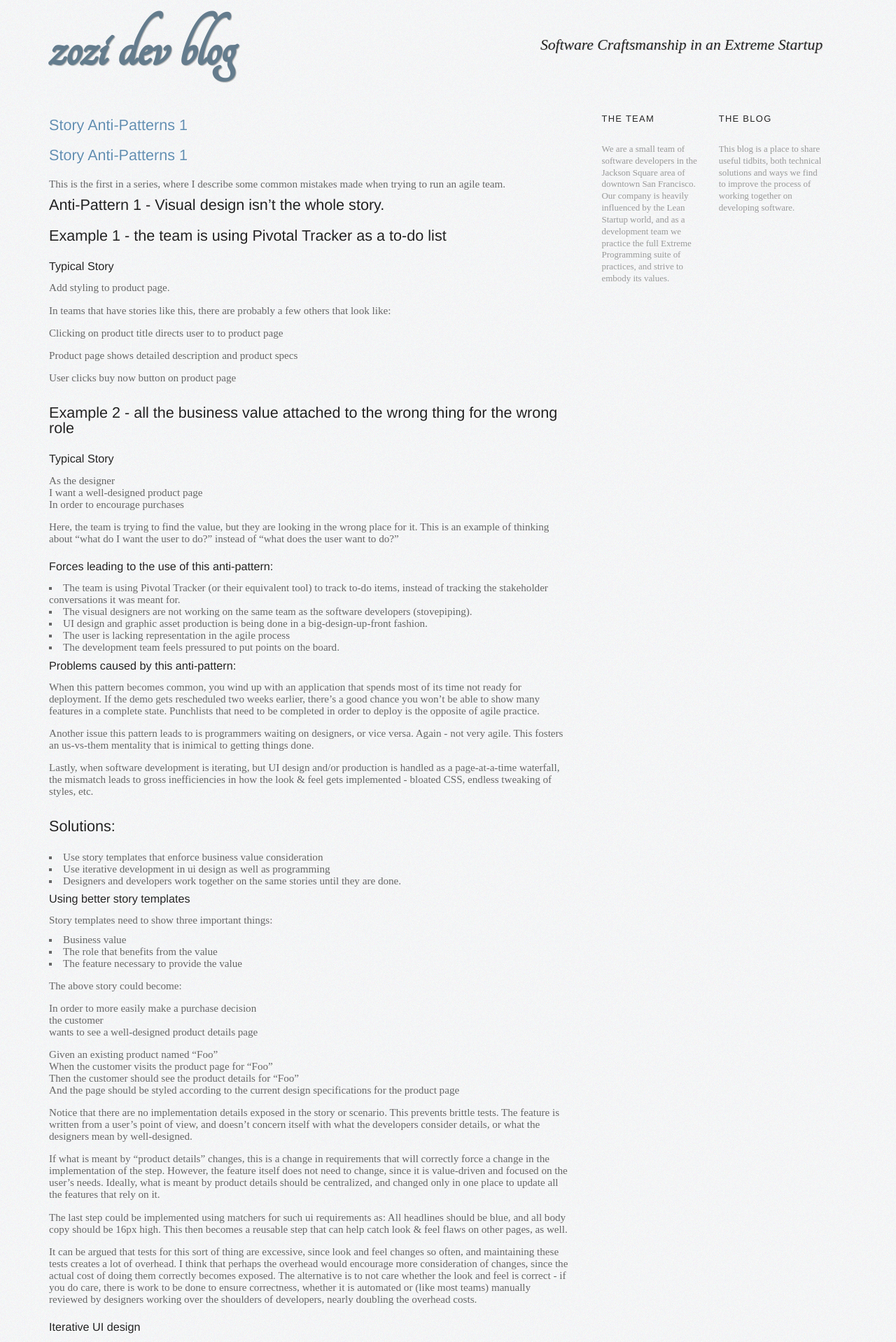
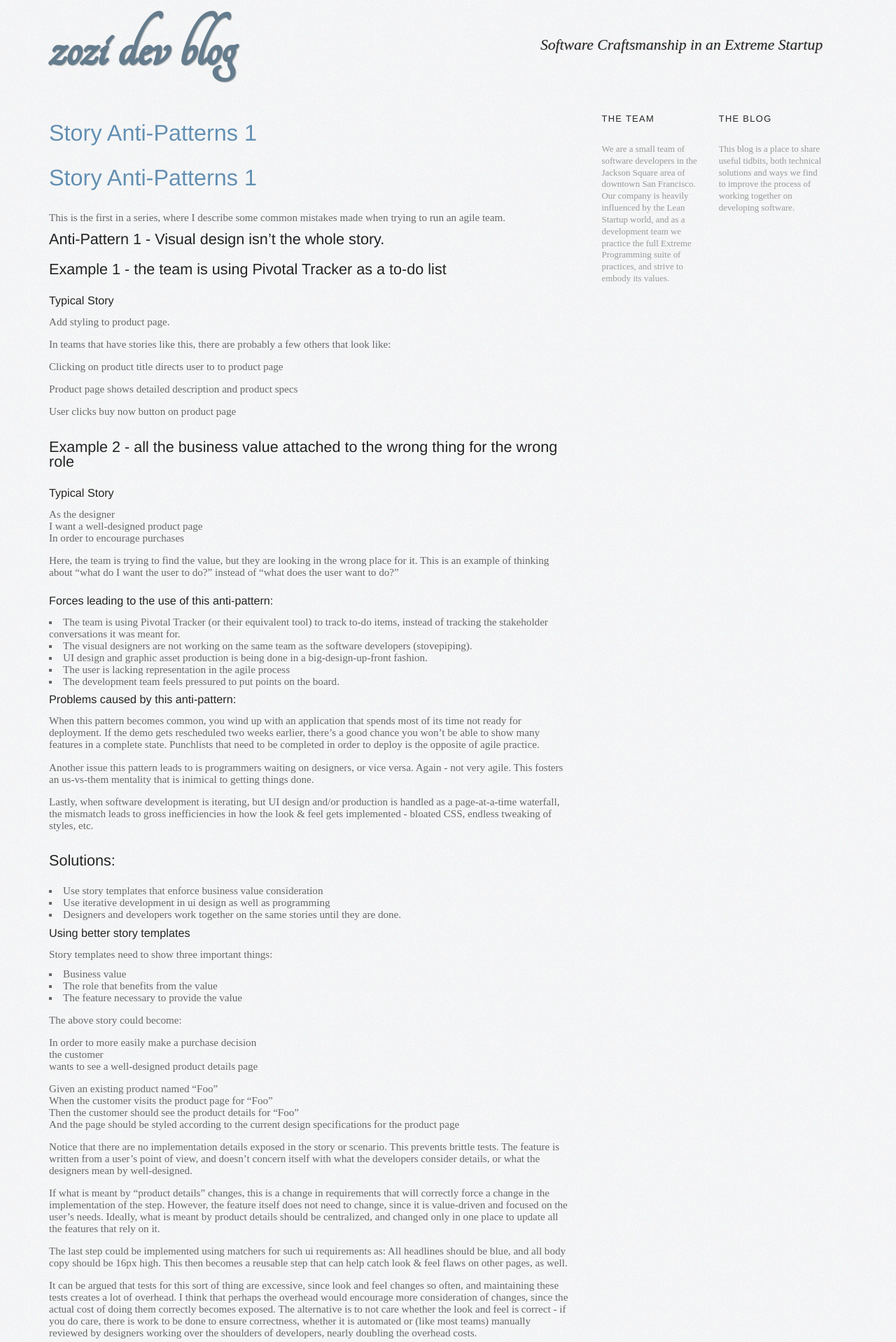
Before and after one commit to zozi/devblog, a Jekyll site: the page built from index.html, in a window 1280 px wide. Shown: the top 1918 px of the page at 70% size. Built offline with Jekyll 4.4.1, drawn with Linux system fonts in a browser that asks for light colours; the list of posts is cut into pages by our own code.

Commit message:
Update stylesheets/screen.css

```diff
--- a/stylesheets/screen.css
+++ b/stylesheets/screen.css
@@ -34,6 +34,10 @@ h1, h2, h3, h4, h5, h6 {
 
 h1 {
   font-size: 2em;
+}
+
+h1.post_title {
+  font-size: 3em;
 }
 
 h2 {
```
